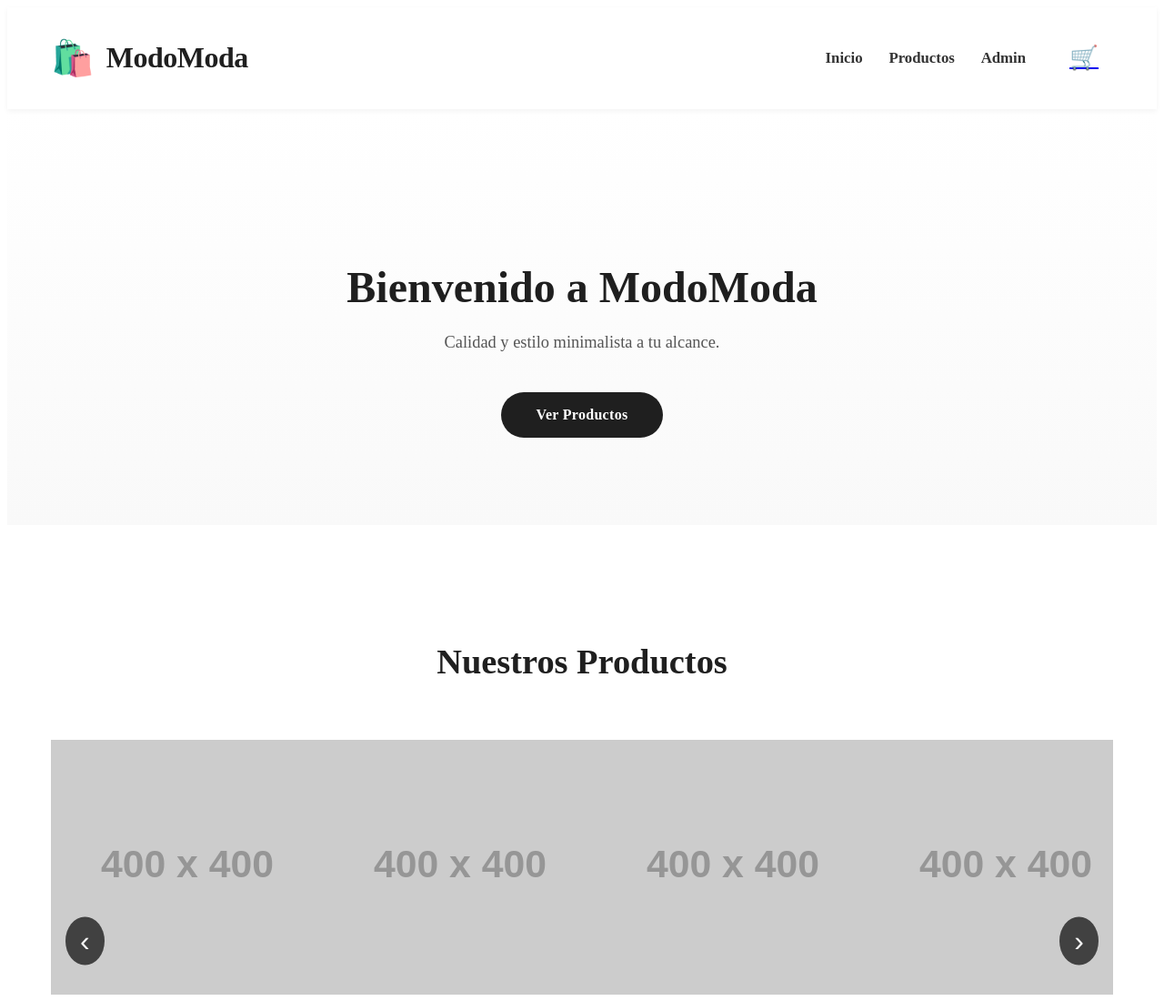
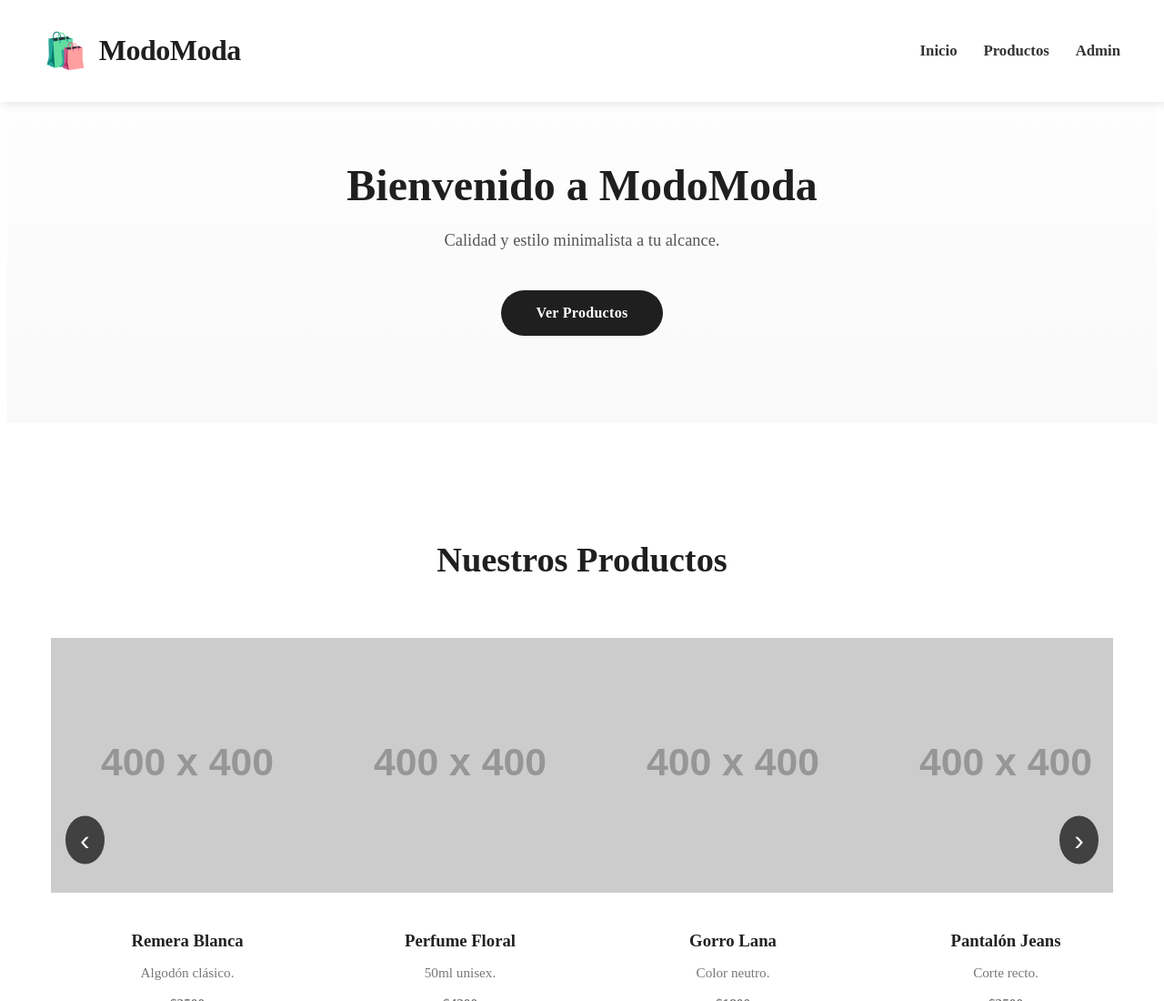
Before and after one commit to TinchoBus/modomoda-mvp, a website: page public/index.html in a window 1280 px wide. Shown: the top 1100 px of the page at 91% size. Drawn offline with Linux system fonts and the light colour scheme; placeholder pictures from the web are drawn by us.

Commit message:
corregido el probema del css

```diff
--- a/public/css/style.css
+++ b/public/css/style.css
@@ -1,3 +1,8 @@
+
+section, .contenido-principal {
+  padding-top: 100px;
+}
+
 /* ====== HEADER ====== */
 header {
   background: var(--bg);
@@ -9,6 +14,13 @@ header {
   top: 0;
   z-index: 10;
   box-shadow: 0 2px 6px rgba(0,0,0,0.05);
+  position: fixed;
+  top: 0;
+  left: 0;
+  width: 100%;
+  background-color: rgba(255, 255, 255, 0.95);
+  box-shadow: 0 2px 10px rgba(0, 0, 0, 0.1);
+  z-index: 1000;
 }
 /* ====== HERO ====== */
 .hero {
```
